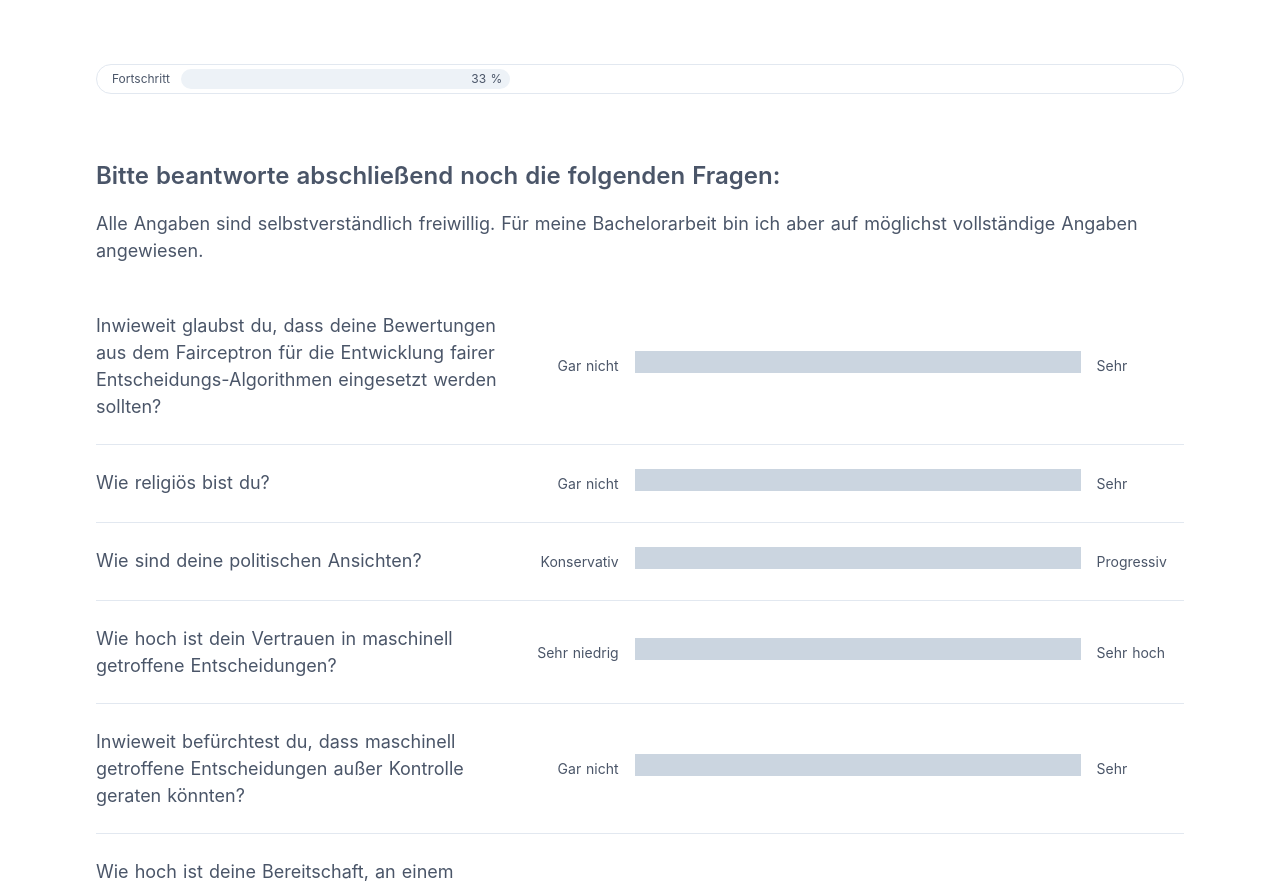
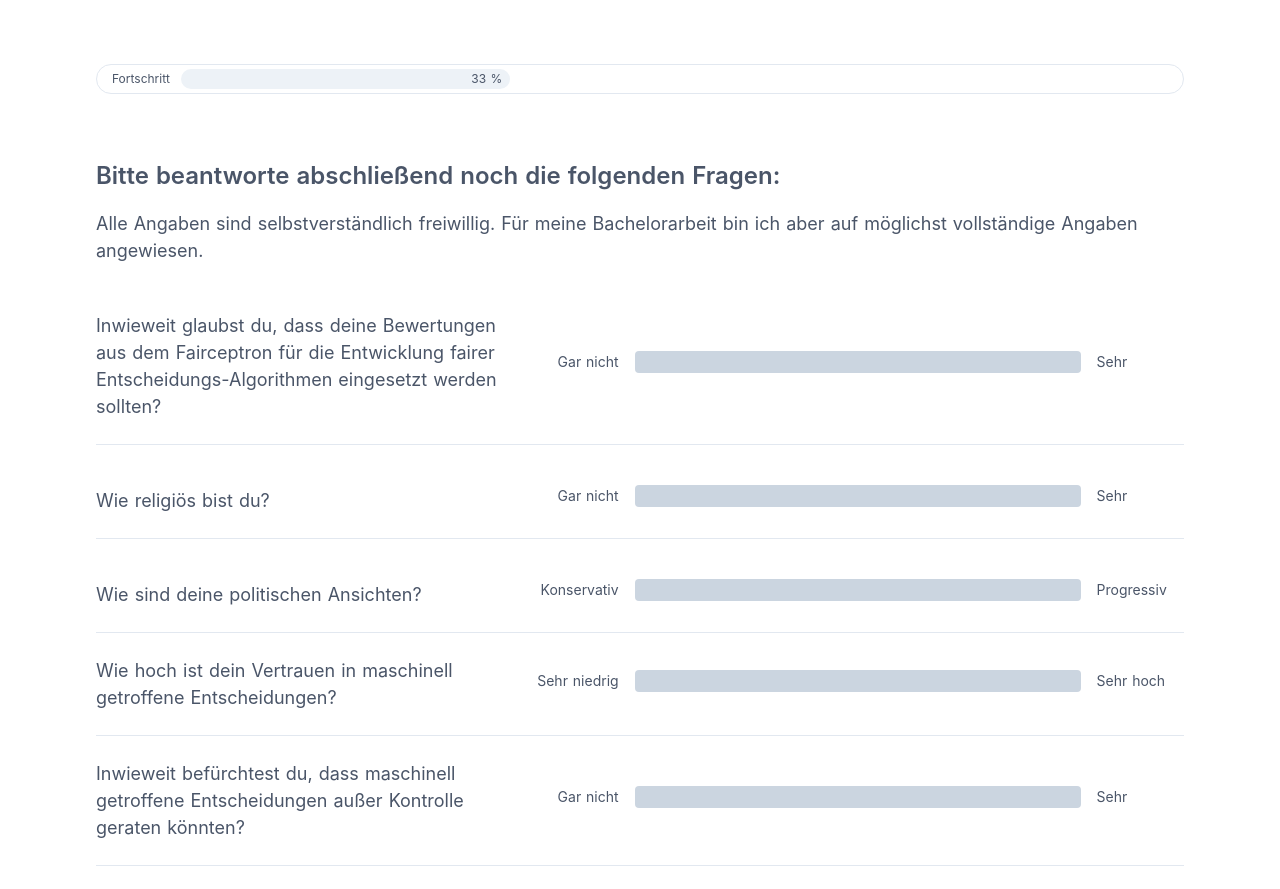
Before and after one commit to cssh-rwth/fairceptron, a Nuxt app: page /demographics in a window 1280 px wide. Shown: the top 889 px of the page. Built offline with nearby package versions, Linux system fonts and the light colour scheme; no server answers; what @tailwindcss/custom-forms would draw is missing.

Commit message:
Fixed small design issues

```diff
--- a/assets/css/range.css
+++ b/assets/css/range.css
@@ -74,16 +74,19 @@ input[type="range"]::-webkit-slider-runnable-track {
   width: 100%;
   height: 1.4rem;
   background: var(--gray-400);
+  border-radius: 0.25rem;
 }
 
 input[type="range"]::-moz-range-track {
   width: 100%;
   height: 1.4rem;
   background: var(--gray-400);
+  border-radius: 0.25rem;
 }
 
 input[type="range"]::-ms-track {
   width: 100%;
   height: 1.4rem;
   background: #CBD5E0;
+  border-radius: 0.25rem;
 }
--- a/components/ProgressBar.vue
+++ b/components/ProgressBar.vue
@@ -3,12 +3,7 @@
     class="rounded-full flex border-gray-300 border text-gray-700 p-1 w-full leading-relaxed"
   >
     <div class="text-xs w-20 text-center">Fortschritt</div>
-    <div
-      :style="{
-        width: 'calc(' + progress + '% - ' + (progress * 5) / 100 + 'rem)',
-      }"
-      class="text-right text-xs pr-2 rounded-full bg-gray-200"
-    >
+    <div :style="css" class="text-right text-xs pr-2 rounded-full bg-gray-200">
       {{ progress }} %
     </div>
   </div>
@@ -22,9 +17,16 @@ export default {
       type: Number,
       default: 0,
     },
-    previousProgress: {
-      type: Number,
-      default: 0,
+  },
+  computed: {
+    css() {
+      if (this.progress < 5) {
+        return { width: '3rem' }
+      }
+      return {
+        width:
+          'calc(' + this.progress + '% - ' + (this.progress * 5) / 100 + 'rem)',
+      }
     },
   },
 }
--- a/components/QuestionDescription.vue
+++ b/components/QuestionDescription.vue
@@ -72,6 +72,7 @@ export default {
       'totalQuestions',
     ]),
     progress() {
+      if (!this.totalQuestions) return 0
       return Math.round(
         ((this.currentNo + 1) / (this.totalQuestions + 3)) * 100 // + landingPage + 2xdemographics
       )
--- a/components/Range.vue
+++ b/components/Range.vue
@@ -1,5 +1,5 @@
 <template>
-  <div class="flex flex-grow justify-center items-center">
+  <div class="flex flex-grow justify-center items-start">
     <div
       class="w-32 text-xs sm:text-sm text-gray-700 sm:whitespace-no-wrap text-right"
     >
--- a/components/RangeRating.vue
+++ b/components/RangeRating.vue
@@ -65,14 +65,14 @@ export default {
 
 <style scoped>
 .button {
-  @apply bg-gray-600;
+  @apply bg-green-600;
 }
 .button.disabled {
   @apply bg-gray-200;
   @apply cursor-default;
 }
 .button.enabled:hover {
-  @apply bg-gray-700;
+  @apply bg-green-700;
 }
 
 .range-visible::-moz-range-thumb {
--- a/pages/demographics.vue
+++ b/pages/demographics.vue
@@ -14,53 +14,53 @@
       bin ich aber auf möglichst vollständige Angaben angewiesen.
     </div>
     <div class="flex flex-col text-sm sm:text-base xl:text-lg text-gray-700">
-      <div class="flex flex-wrap min-w-full">
+      <div class="flex flex-wrap items-center min-w-full">
         <div class="w-full lg:w-2/5 mb-4 lg:mb-0">
           Inwieweit glaubst du, dass deine Bewertungen aus dem Fairceptron für
           die Entwicklung fairer Entscheidungs-Algorithmen eingesetzt werden
           sollten?
         </div>
-        <Range class="mt-4 xl:mt-0" @value="values.believe = $event" />
+        <Range class="mt-4 lg:mt-0" @value="values.believe = $event" />
       </div>
       <hr class="my-6" />
-      <div class="flex flex-wrap min-w-full">
+      <div class="flex flex-wrap items-end min-w-full">
         <div class="w-full lg:w-2/5 mb-4 lg:mb-0">Wie religiös bist du?</div>
-        <Range class="mt-4 xl:mt-0" @value="values.religious = $event" />
+        <Range class="mt-4" @value="values.religious = $event" />
       </div>
       <hr class="my-6" />
-      <div class="flex flex-wrap min-w-full">
+      <div class="flex flex-wrap items-end min-w-full">
         <div class="w-full lg:w-2/5 mb-4 lg:mb-0">
           Wie sind deine politischen Ansichten?
         </div>
         <Range
-          class="mt-4 xl:mt-0"
+          class="mt-4"
           label-left="Konservativ"
           label-right="Progressiv"
           @value="values.political = $event"
         />
       </div>
       <hr class="my-6" />
-      <div class="flex flex-wrap min-w-full">
+      <div class="flex flex-wrap items-center min-w-full">
         <div class="w-full lg:w-2/5 mb-4 lg:mb-0">
           Wie hoch ist dein Vertrauen in maschinell getroffene Entscheidungen?
         </div>
         <Range
-          class="mt-4 xl:mt-0"
+          class="mt-4 lg:mt-0"
           label-left="Sehr niedrig"
           label-right="Sehr hoch"
           @value="values.confidence = $event"
         />
       </div>
       <hr class="my-6" />
-      <div class="flex flex-wrap min-w-full">
+      <div class="flex flex-wrap items-center min-w-full">
         <div class="w-full lg:w-2/5 mb-4 lg:mb-0">
           Inwieweit befürchtest du, dass maschinell getroffene Entscheidungen
           außer Kontrolle geraten könnten?
         </div>
-        <Range class="mt-4 xl:mt-0" @value="values.fear = $event" />
+        <Range class="mt-4 lg:mt-0" @value="values.fear = $event" />
       </div>
       <hr class="my-6" />
-      <div class="flex flex-wrap min-w-full">
+      <div class="flex flex-wrap items-center min-w-full">
         <div class="w-full lg:w-2/5 mb-4 lg:mb-0">
           Wie hoch ist deine Bereitschaft, an einem maschinell durchgeführten
           Bewerbungsverfahren teilzunehmen, statt an einem Verfahren mit
--- a/pages/personality.vue
+++ b/pages/personality.vue
@@ -117,13 +117,13 @@
       placeholder="Text eingeben."
     ></textarea>
     <div class="w-full text-center my-16">
-      <button
-        type="submit"
+      <nuxt-link
+        to="finish"
         class="bg-green-600 hover:bg-green-700 text-white rounded px-4 py-2"
-        @click.prevent="finishSurvey()"
+        @click.native="finishSurvey()"
       >
         Absenden
-      </button>
+      </nuxt-link>
     </div>
   </div>
 </template>
@@ -196,7 +196,6 @@ export default {
   methods: {
     finishSurvey() {
       this.$store.dispatch('sendPersonality', this.values)
-      this.$router.push('finish')
     },
   },
   transition(to, from) {
```
